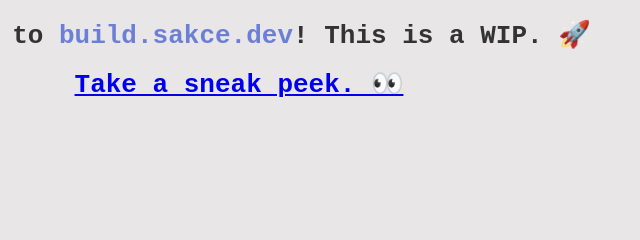
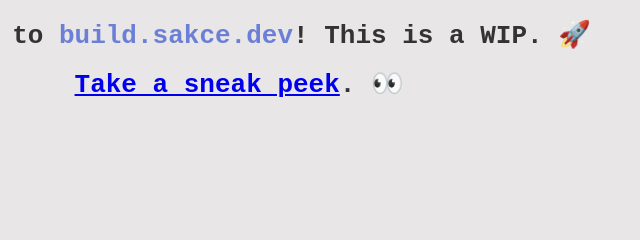
Before and after one commit to sakce/build.sakce.dev, a Gatsby site: page / in a window 1280 px wide. Shown: the part 338-578 px from the top of the page, 401-1041 px from the left. Built offline with nearby package versions, Linux system fonts and the light colour scheme; Gatsby itself is replaced by a stand-in of ours.

Commit message:
fix: un-href the eyes emoji

```diff
--- a/src/pages/index.js
+++ b/src/pages/index.js
@@ -9,7 +9,7 @@ const IndexPage = () => {
         Welcome to <span style={{ color: '#6B7FD7' }}>build.sakce.dev</span>! This is a WIP. 🚀
       </h1>
       <h2 className={ h1 }>
-        <a href="https://github.com/sakce/build.sakce.dev">Take a sneak peek. 👀 </a>
+        <a href="https://github.com/sakce/build.sakce.dev">Take a sneak peek</a>. 👀
       </h2>
     </main>
   );
```
